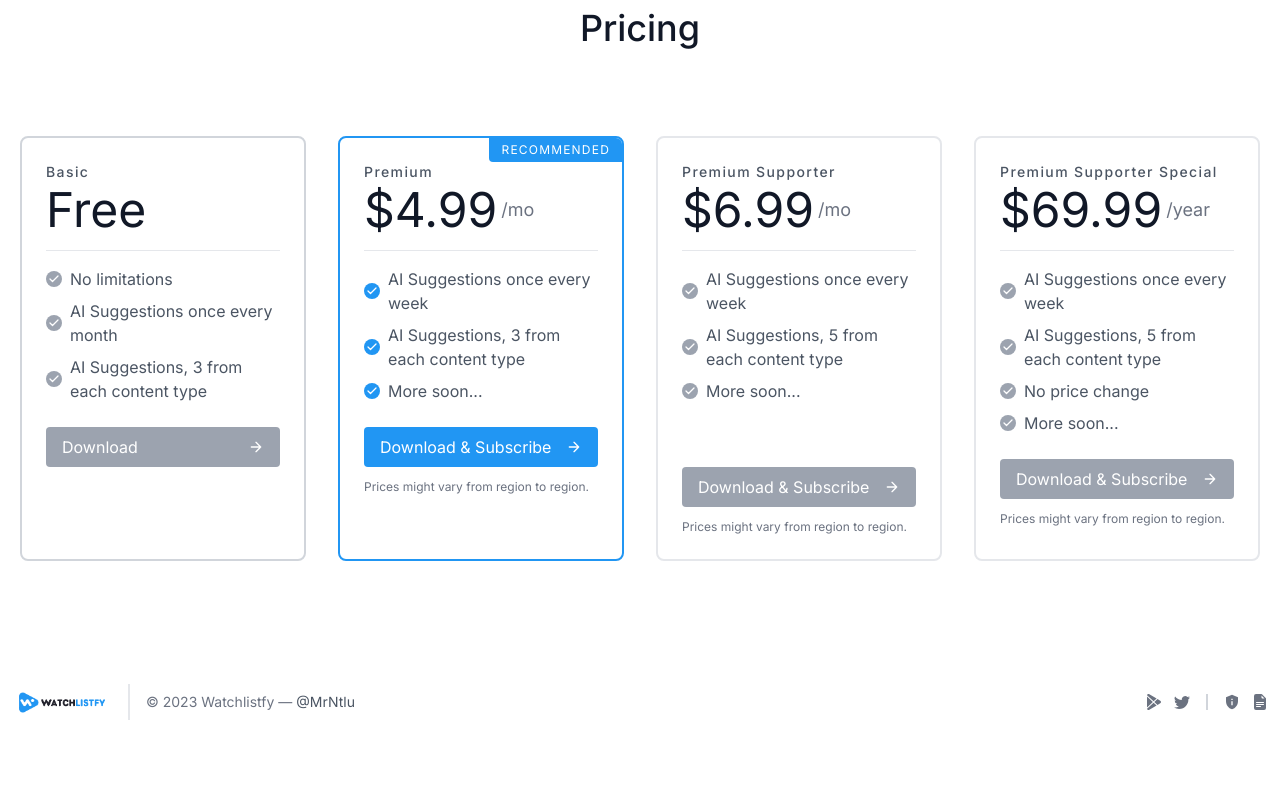
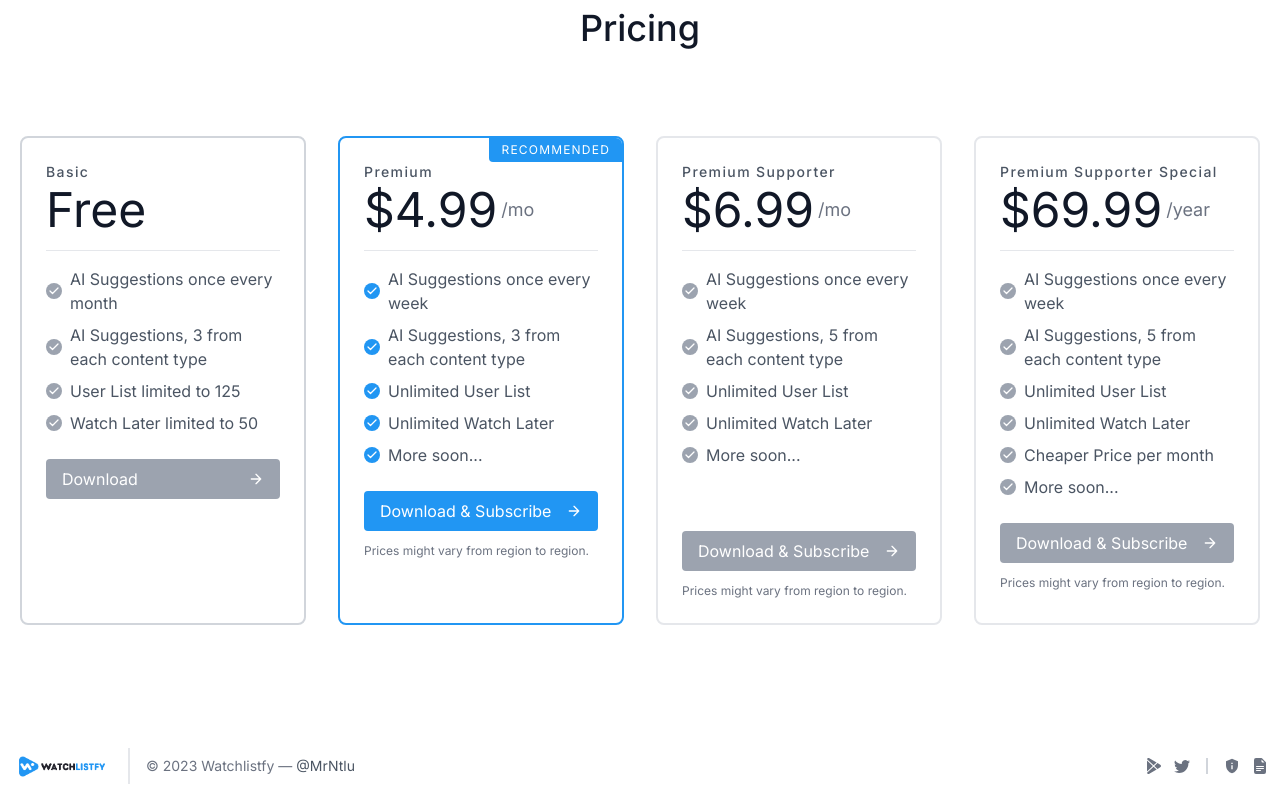
Before and after one commit to MrNtlu/Project-Consumer-Frontend, a Next.js app: page / in a window 1280 px wide. Shown: the part 1864-2664 px from the top of the page. Before the commit the page ends 2600 px from the top, so only its background shows below. Built offline with nearby package versions, Linux system fonts and the light colour scheme.

Commit message:
Pricing page update.

```diff
--- a/components/pricing.tsx
+++ b/components/pricing.tsx
@@ -17,21 +17,28 @@ const Pricing = () => {
                         <svg fill="none" stroke="currentColor" stroke-linecap="round" stroke-linejoin="round" stroke-width="2.5" className="w-3 h-3" viewBox="0 0 24 24">
                             <path d="M20 6L9 17l-5-5"></path>
                         </svg>
-                        </span>No limitations
+                        </span>AI Suggestions once every month
                     </p>
                     <p className="flex items-center text-gray-600 mb-2">
                         <span className="w-4 h-4 mr-2 inline-flex items-center justify-center bg-gray-400 text-white rounded-full flex-shrink-0">
                         <svg fill="none" stroke="currentColor" stroke-linecap="round" stroke-linejoin="round" stroke-width="2.5" className="w-3 h-3" viewBox="0 0 24 24">
                             <path d="M20 6L9 17l-5-5"></path>
                         </svg>
-                        </span>AI Suggestions once every month
+                        </span>AI Suggestions, 3 from each content type
+                    </p>
+                    <p className="flex items-center text-gray-600 mb-2">
+                        <span className="w-4 h-4 mr-2 inline-flex items-center justify-center bg-gray-400 text-white rounded-full flex-shrink-0">
+                        <svg fill="none" stroke="currentColor" stroke-linecap="round" stroke-linejoin="round" stroke-width="2.5" className="w-3 h-3" viewBox="0 0 24 24">
+                            <path d="M20 6L9 17l-5-5"></path>
+                        </svg>
+                        </span>User List limited to 125
                     </p>
                     <p className="flex items-center text-gray-600 mb-6">
                         <span className="w-4 h-4 mr-2 inline-flex items-center justify-center bg-gray-400 text-white rounded-full flex-shrink-0">
                         <svg fill="none" stroke="currentColor" stroke-linecap="round" stroke-linejoin="round" stroke-width="2.5" className="w-3 h-3" viewBox="0 0 24 24">
                             <path d="M20 6L9 17l-5-5"></path>
                         </svg>
-                        </span>AI Suggestions, 3 from each content type
+                        </span>Watch Later limited to 50
                     </p>
                     <a href="https://play.google.com/store/apps/details?id=com.mrntlu.projectconsumer">
                         <button className="flex items-center mt-auto text-white bg-gray-400 border-0 py-2 px-4 w-full focus:outline-none hover:bg-gray-500 rounded">Download
@@ -63,6 +70,20 @@ const Pricing = () => {
                             <path d="M20 6L9 17l-5-5"></path>
                         </svg>
                         </span>AI Suggestions, 3 from each content type
+                    </p>
+                    <p className="flex items-center text-gray-600 mb-2">
+                        <span className="w-4 h-4 mr-2 inline-flex items-center justify-center bg-[#2196F3] text-white rounded-full flex-shrink-0">
+                        <svg fill="none" stroke="currentColor" stroke-linecap="round" stroke-linejoin="round" stroke-width="2.5" className="w-3 h-3" viewBox="0 0 24 24">
+                            <path d="M20 6L9 17l-5-5"></path>
+                        </svg>
+                        </span>Unlimited User List
+                    </p>
+                    <p className="flex items-center text-gray-600 mb-2">
+                        <span className="w-4 h-4 mr-2 inline-flex items-center justify-center bg-[#2196F3] text-white rounded-full flex-shrink-0">
+                        <svg fill="none" stroke="currentColor" stroke-linecap="round" stroke-linejoin="round" stroke-width="2.5" className="w-3 h-3" viewBox="0 0 24 24">
+                            <path d="M20 6L9 17l-5-5"></path>
+                        </svg>
+                        </span>Unlimited Watch Later
                     </p>
                     <p className="flex items-center text-gray-600 mb-6">
                         <span className="w-4 h-4 mr-2 inline-flex items-center justify-center bg-[#2196F3] text-white rounded-full flex-shrink-0">
@@ -101,6 +122,20 @@ const Pricing = () => {
                             <path d="M20 6L9 17l-5-5"></path>
                         </svg>
                         </span>AI Suggestions, 5 from each content type
+                    </p>
+                    <p className="flex items-center text-gray-600 mb-2">
+                        <span className="w-4 h-4 mr-2 inline-flex items-center justify-center bg-gray-400 text-white rounded-full flex-shrink-0">
+                        <svg fill="none" stroke="currentColor" stroke-linecap="round" stroke-linejoin="round" stroke-width="2.5" className="w-3 h-3" viewBox="0 0 24 24">
+                            <path d="M20 6L9 17l-5-5"></path>
+                        </svg>
+                        </span>Unlimited User List
+                    </p>
+                    <p className="flex items-center text-gray-600 mb-2">
+                        <span className="w-4 h-4 mr-2 inline-flex items-center justify-center bg-gray-400 text-white rounded-full flex-shrink-0">
+                        <svg fill="none" stroke="currentColor" stroke-linecap="round" stroke-linejoin="round" stroke-width="2.5" className="w-3 h-3" viewBox="0 0 24 24">
+                            <path d="M20 6L9 17l-5-5"></path>
+                        </svg>
+                        </span>Unlimited Watch Later
                     </p>
                     <p className="flex items-center text-gray-600 mb-6">
                         <span className="w-4 h-4 mr-2 inline-flex items-center justify-center bg-gray-400 text-white rounded-full flex-shrink-0">
@@ -148,7 +183,21 @@ const Pricing = () => {
                         <svg fill="none" stroke="currentColor" stroke-linecap="round" stroke-linejoin="round" stroke-width="2.5" className="w-3 h-3" viewBox="0 0 24 24">
                             <path d="M20 6L9 17l-5-5"></path>
                         </svg>
-                        </span>No price change
+                        </span>Unlimited User List
+                    </p>
+                    <p className="flex items-center text-gray-600 mb-2">
+                        <span className="w-4 h-4 mr-2 inline-flex items-center justify-center bg-gray-400 text-white rounded-full flex-shrink-0">
+                        <svg fill="none" stroke="currentColor" stroke-linecap="round" stroke-linejoin="round" stroke-width="2.5" className="w-3 h-3" viewBox="0 0 24 24">
+                            <path d="M20 6L9 17l-5-5"></path>
+                        </svg>
+                        </span>Unlimited Watch Later
+                    </p>
+                    <p className="flex items-center text-gray-600 mb-2">
+                        <span className="w-4 h-4 mr-2 inline-flex items-center justify-center bg-gray-400 text-white rounded-full flex-shrink-0">
+                        <svg fill="none" stroke="currentColor" stroke-linecap="round" stroke-linejoin="round" stroke-width="2.5" className="w-3 h-3" viewBox="0 0 24 24">
+                            <path d="M20 6L9 17l-5-5"></path>
+                        </svg>
+                        </span>Cheaper Price per month
                     </p>
                     <p className="flex items-center text-gray-600 mb-6">
                         <span className="w-4 h-4 mr-2 inline-flex items-center justify-center bg-gray-400 text-white rounded-full flex-shrink-0">
```
